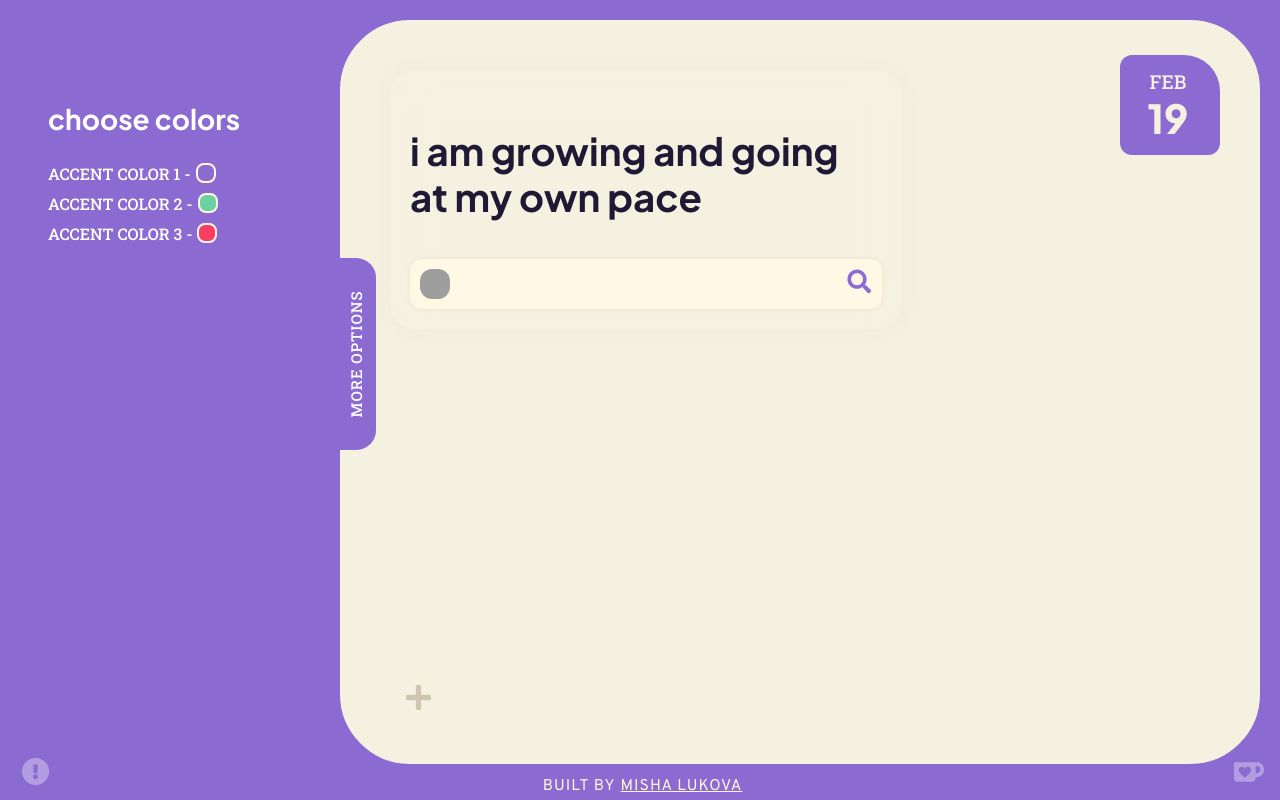
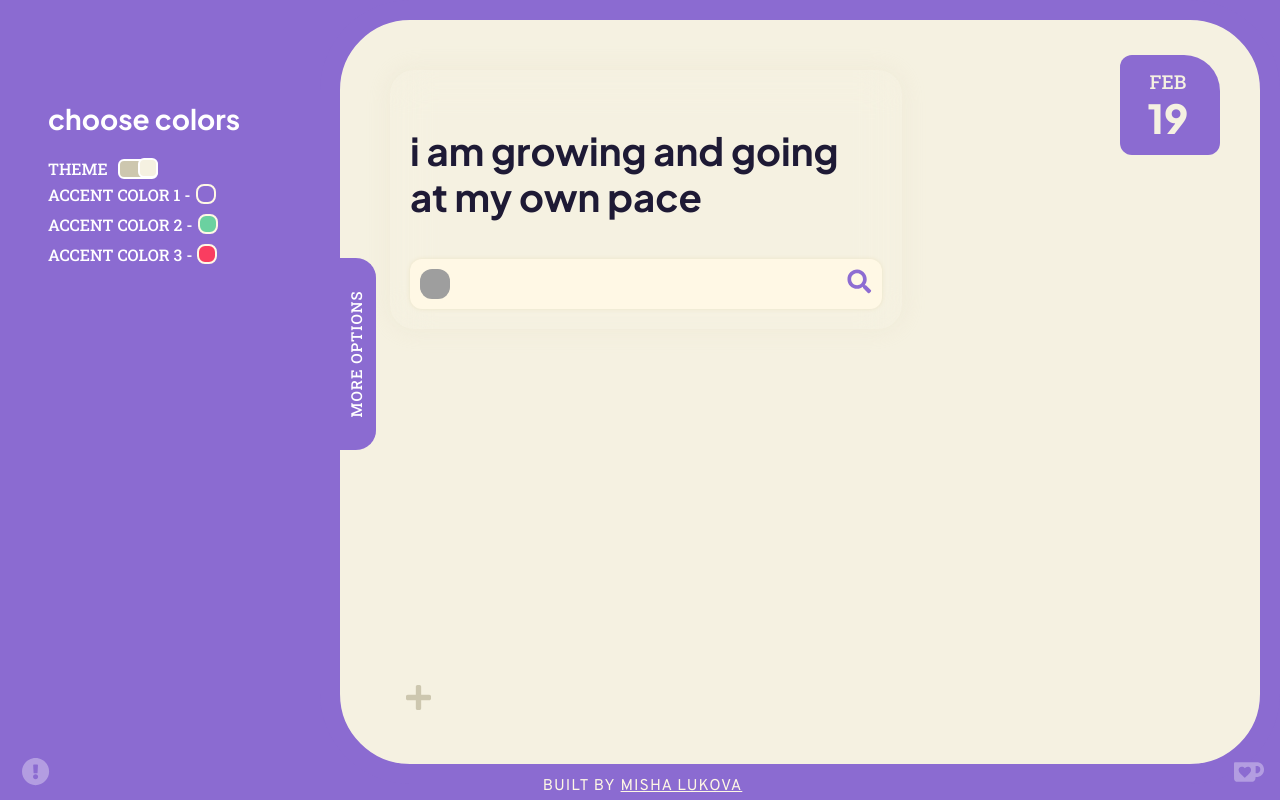
Before and after one commit to mishakov7/browserhome, a Next.js app: page / in a window 1280 px wide. Both pictures are taken after a click on the element "MORE OPTIONS". Shown: the top 800 px of the page. Built offline with nearby package versions, Linux system fonts and the light colour scheme; grey boxes are pictures that could not be loaded.

Commit message:
Added theme toggle

```diff
--- a/src/app/css/browserhome.css
+++ b/src/app/css/browserhome.css
@@ -291,6 +291,7 @@ input[type=text] {
 }
 
 .sticky .textarea {
+  color: var(--base-txt);
   margin-top: 20px;
   width: 250px;
   height: 200px;
--- a/src/app/css/sass/stickies.scss
+++ b/src/app/css/sass/stickies.scss
@@ -229,6 +229,7 @@
 }
 
 .sticky .textarea {
+  color: var(--base-txt);
   margin-top: 20px;
   width: 250px;
   height: 200px;
--- a/src/app/globals.css
+++ b/src/app/globals.css
@@ -7,17 +7,9 @@
   --subtle-border: rgba(205, 199, 175, 0.15);
   --shadow: rgba(225, 217, 184, 0.2);
 
-  /* --accent1: 141, 108, 210;
-  --accent2: 108, 210, 161;
-  --accent3: 250, 63, 97; */
-
   --accent1: 259, 53%, 62%;
   --accent2: 151, 53%, 62%;
   --accent3: 349, 95%, 61%;
-
-  /* --accent1: "";
-  --accent2: "";
-  --accent3: ""; */
 
   --accent1-lt: 259, 53%;
   --accent2-lt: 151, 53%;
@@ -577,6 +569,7 @@ article {
 
 input[type="text"],
 textarea {
+  color: var(--base-txt);
   background-color: var(--base-container);
   box-shadow: 0px 0px 4px #ECE4C7;
   border-radius: 12px 12px 12px 12px;
@@ -887,6 +880,39 @@ input[type="radio"]:checked + .radio span {
   background-color: var(--base-container);
 }
 
+.light-toggle,
+.dark-toggle {
+  position: relative;
+  background-color: var(--secondary-txt-lt);
+  width: 40px;
+  height: 20px;
+  margin: 0 10px;
+  border-radius: 6px;
+  border: solid 2.55px #FFF;
+  cursor: pointer;
+}
+
+.toggle .switch {
+  position: absolute;
+  top: -2.55px;
+  display: flex;
+  background-color: var(--base-bg);
+  width: 20px;
+  height: 20px;
+  border-radius: 6px;
+  border: solid 2.55px #FFF;
+  transition: right 0.2s;
+}
+
+.dark-toggle .switch {
+  right: 17.55px;
+}
+
+.light-toggle .switch {
+  right: -2.55px;
+}
+
+
 button {
   border: none;
 }
--- a/src/app/page.tsx
+++ b/src/app/page.tsx
@@ -10,6 +10,26 @@ import Stickies from '@/components/stickies';
 import ToDoLists from '@/components/todolists';
 import Bookmarks from '@/components/bookmarks';
 
+const lightTheme = [
+  ["--base-bg", "#F5F1E1"],
+  ["--base-container", "#FFF8E5"],
+  ["--base-txt", "#1E1A35"],
+  ["--secondary-txt", "#867D64"],
+  ["--secondary-txt-lt", "#CDC7AF"],
+  ["--subtle-border", "rgba(205, 199, 175, 0.15)"],
+  ["--shadow", "rgba(225, 217, 184, 0.2)"]
+]
+
+const darkTheme = [
+  ["--base-bg", "#1C202C"],
+  ["--base-container", "#171B28"],
+  ["--base-txt", "#F6F6F6"],
+  ["--secondary-txt", "#616A82"],
+  ["--secondary-txt-lt", "#949AAA"],
+  ["--subtle-border", "rgba(205, 199, 175, 0.15)"],
+  ["--shadow", "rgba(225, 217, 184, 0.2)"]
+]
+
 export default function Home() {
 
   const [DrawerComponent, setDrawerComponent] = useState(null);
@@ -19,6 +39,7 @@ export default function Home() {
   const bookmarkRef = useRef(null);
   const listRef = useRef(null);
   const dateRef = useRef(null);
+
 
   const clickFeature = (ref: any) => {
     window.scrollTo({top: 0, behavior: "smooth"});
@@ -65,6 +86,19 @@ export default function Home() {
       ref.current.classList.remove("highlight");
 
     }, 4000);
+  }
+
+  function setCSSTheme(theme: string) {
+      if (theme == "light") {
+          darkTheme.forEach(item => {
+              document.documentElement.style.setProperty(item[0], item[1]);
+          });
+
+      } else {
+          lightTheme.forEach(item => {
+              document.documentElement.style.setProperty(item[0], item[1]);
+          });
+      }
   }
 
   function blurAllLayers(layers: any, idx: number) {
@@ -119,6 +153,7 @@ export default function Home() {
     const localSettings = JSON.parse(String(localStorage.getItem('settings')));
 
     if (localSettings) {
+        setCSSTheme(localSettings.theme);
         document.documentElement.style.setProperty('--accent1', localSettings.accent1);
         document.documentElement.style.setProperty('--accent2', localSettings.accent2);
         document.documentElement.style.setProperty('--accent3', localSettings.accent3);
--- a/src/components/drawers/theme.tsx
+++ b/src/components/drawers/theme.tsx
@@ -9,11 +9,30 @@ interface ColorResult {
     a: number;
 }
 
+const lightTheme = [
+    ["--base-bg", "#F5F1E1"],
+    ["--base-container", "#FFF8E5"],
+    ["--base-txt", "#1E1A35"],
+    ["--secondary-txt", "#867D64"],
+    ["--secondary-txt-lt", "#CDC7AF"],
+    ["--subtle-border", "rgba(205, 199, 175, 0.15)"],
+    ["--shadow", "rgba(225, 217, 184, 0.2)"]
+]
+
+const darkTheme = [
+    ["--base-bg", "#1C202C"],
+    ["--base-container", "#171B28"],
+    ["--base-txt", "#F6F6F6"],
+    ["--secondary-txt", "#616A82"],
+    ["--secondary-txt-lt", "#949AAA"],
+    ["--subtle-border", "rgba(205, 199, 175, 0.15)"],
+    ["--shadow", "rgba(225, 217, 184, 0.2)"]
+]
+
 // document.documentElement.style.setProperty('--base',this.state.color);
 const Drawer = (props : any) => {
     const [theme, setTheme] = useState("light");
 
-    // const colorfulRef = useRef<HTMLDivElement[]>([]);
     const colorfulRef = useRef<HTMLDivElement>(null);
     const [colorful, setColorful] = useState(-1);
 
@@ -33,7 +52,32 @@ const Drawer = (props : any) => {
         return hsvaToHslString(hsl).split("(")[1].split(")")[0];
     }
 
-    function setCSSVar(accent: string) {
+    function setCSSTheme() {
+        let storageSettings = JSON.parse(String(localStorage.getItem('settings')));
+
+        if (theme == "light") {
+            setTheme("dark");
+            storageSettings.theme = "dark";
+
+            darkTheme.forEach(item => {
+                document.documentElement.style.setProperty(item[0], item[1]);
+            });
+
+        } else {
+            setTheme("light");
+            storageSettings.theme = "light";
+
+            lightTheme.forEach(item => {
+                document.documentElement.style.setProperty(item[0], item[1]);
+            });
+        }
+
+        if (typeof window !== undefined) {
+            localStorage.setItem('settings', JSON.stringify(storageSettings));
+        }
+    }
+
+    function setCSSAccent(accent: string) {
         let storageSettings = JSON.parse(String(localStorage.getItem('settings')));
         let color;
 
@@ -97,10 +141,13 @@ const Drawer = (props : any) => {
 
         if (localSettings) {
             setTheme(localSettings.theme);
+
             setAccent1(localSettings.accent1);
             setHsva1(hslStringToHsva("hsl(" + localSettings.accent1 + ")"));
+
             setAccent2(localSettings.accent2);
             setHsva2(hslStringToHsva("hsl(" + localSettings.accent2 + ")"));
+
             setAccent3(localSettings.accent3);
             setHsva3(hslStringToHsva("hsl(" + localSettings.accent3 + ")"));
         }
@@ -122,11 +169,18 @@ const Drawer = (props : any) => {
             <h2>Choose Colors</h2>
 
             <div className='row'>
+                <label>Theme</label>
+                <div onClick={() => setCSSTheme()} className={theme + '-toggle toggle'}>
+                    <span className="switch"></span>
+                </div>
+            </div>
+
+            <div className='row'>
                 <label>Accent Color 1 - </label>
                 <label onClick={(e: any) => { toggleColorful(0) }} className={"radio " + "accent1-bg"}></label>
                 {
                     colorful == 0 ?
-                    <Colorful style={{position: "absolute"}} ref={colorfulRef} color={hsva1} /*onMouseOut={() => { setCSSVar("accent1") }}*/ onMouseUp={() => { setCSSVar("accent1") }} onChange={(color) => { setHsva1(color.hsva); setAccent1(cleanHsl(color.hsva)); }} disableAlpha />
+                    <Colorful style={{position: "absolute"}} ref={colorfulRef} color={hsva1} /*onMouseOut={() => { setCSSAccent("accent1") }}*/ onMouseUp={() => { setCSSAccent("accent1") }} onChange={(color) => { setHsva1(color.hsva); setAccent1(cleanHsl(color.hsva)); }} disableAlpha />
                     : null
                 }
             </div>
@@ -136,7 +190,7 @@ const Drawer = (props : any) => {
                 <label onClick={(e: any) => { toggleColorful(1)  }} className={"radio " + "accent2-bg"}></label>
                 {
                     colorful == 1 ?
-                    <Colorful style={{position: "absolute"}} ref={colorfulRef} color={hsva2} /*onMouseOut={() => { setCSSVar("accent1") }}*/ onMouseUp={() => { setCSSVar("accent2") }} onChange={(color) => { setHsva2(color.hsva); setAccent2(cleanHsl(color.hsva)); }} disableAlpha />
+                    <Colorful style={{position: "absolute"}} ref={colorfulRef} color={hsva2} /*onMouseOut={() => { setCSSAccent("accent1") }}*/ onMouseUp={() => { setCSSAccent("accent2") }} onChange={(color) => { setHsva2(color.hsva); setAccent2(cleanHsl(color.hsva)); }} disableAlpha />
                     : null
                 }
             </div>
@@ -146,7 +200,7 @@ const Drawer = (props : any) => {
                 <label onClick={(e: any) => { toggleColorful(2) }} className={"radio " + "accent3-bg"}></label>
                 {
                     colorful == 2 ?
-                    <Colorful style={{position: "absolute"}} ref={colorfulRef} color={hsva3} /*onMouseOut={() => { setCSSVar("accent1") }}*/ onMouseUp={() => { setCSSVar("accent3") }} onChange={(color) => { setHsva3(color.hsva); setAccent3(cleanHsl(color.hsva)); }} disableAlpha />
+                    <Colorful style={{position: "absolute"}} ref={colorfulRef} color={hsva3} /*onMouseOut={() => { setCSSAccent("accent1") }}*/ onMouseUp={() => { setCSSAccent("accent3") }} onChange={(color) => { setHsva3(color.hsva); setAccent3(cleanHsl(color.hsva)); }} disableAlpha />
                     : null
                 }
             </div>
```
Also changed, not shown: 1 other file (tests, documents, lock files or other folders).
